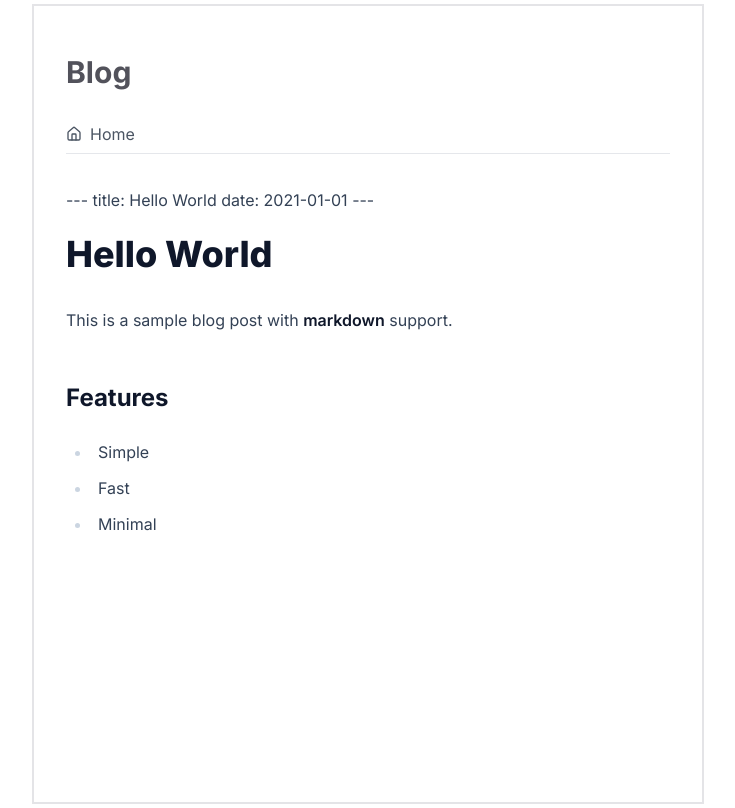
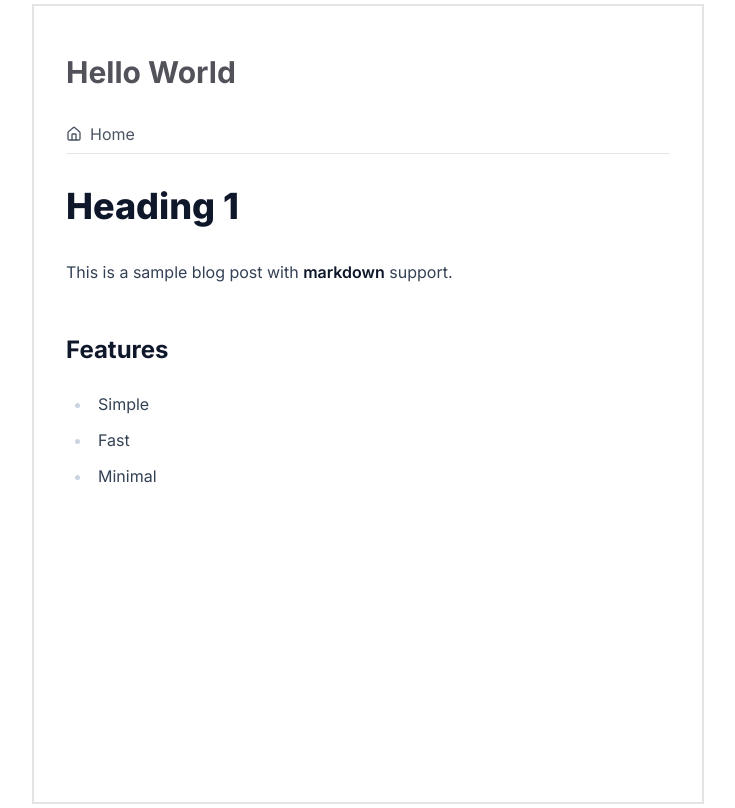
Before and after one commit to devsargam/sargam.xyz, a Next.js app: page /blog in a window 1280 px wide. Shown: the whole page, without its empty margins (272-1007 px from the left). Built offline with nearby package versions, Linux system fonts and the light colour scheme.

Commit message:
fix: gray matter works perfectly

```diff
--- a/src/app/blog/page.tsx
+++ b/src/app/blog/page.tsx
@@ -3,20 +3,18 @@ import { MarkdownRenderer } from '@/components/markdown-renderer';
 import { BlogNavigation } from '@/components/blog-navigation';
 import matter from 'gray-matter';
 
-const SAMPLE_POST = `
----
+const SAMPLE_POST = `---
 title: Hello World
 date: 2021-01-01
 ---
 
-# Hello World
+# Heading 1
 This is a sample blog post with **markdown** support.
 
 ## Features
 - Simple
 - Fast
-- Minimal
-`;
+- Minimal`;
 
 export default function BlogPage() {
   const { content, data } = matter(SAMPLE_POST);
@@ -26,7 +24,7 @@ export default function BlogPage() {
   return (
     <main className="container mx-auto px-4 py-8">
       <h1 className="text-3xl font-bold mb-8 text-zinc-600 dark:text-zinc-500">
-        Blog
+        {data.title}
       </h1>
       <BlogNavigation />
       <Suspense fallback={<div>Loading...</div>}>
```
